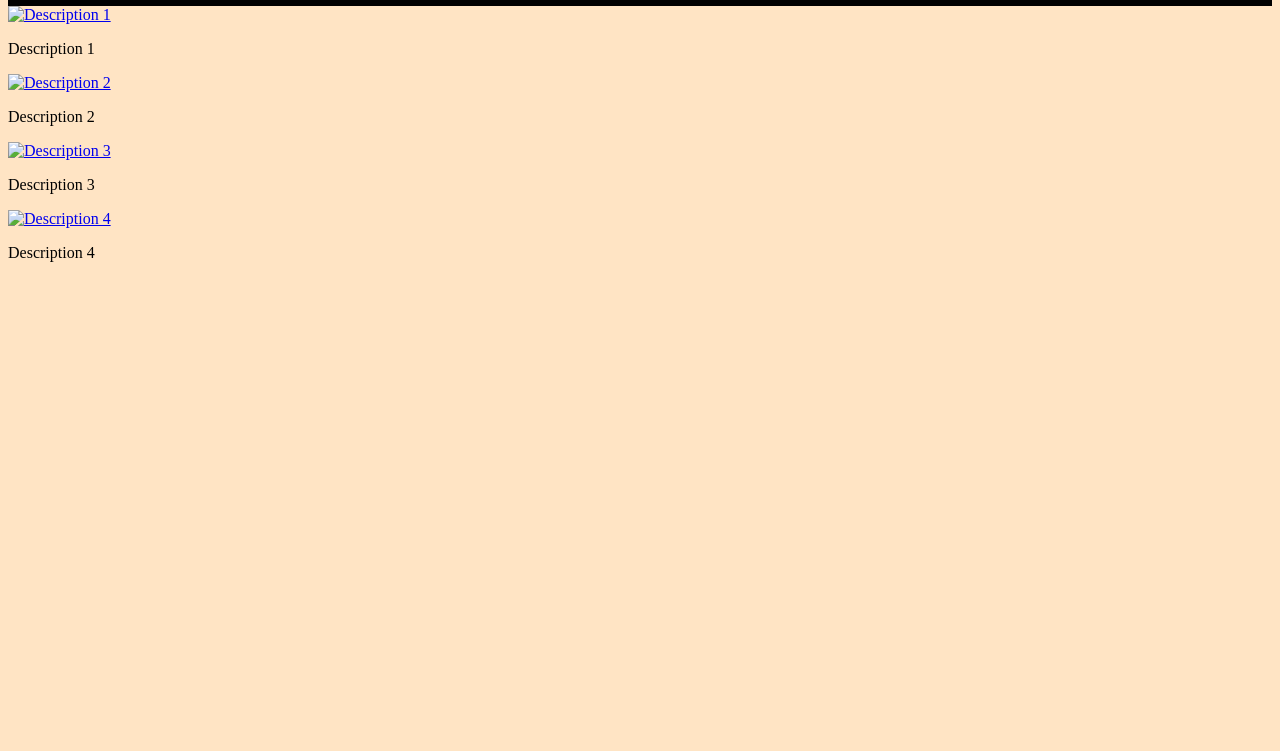
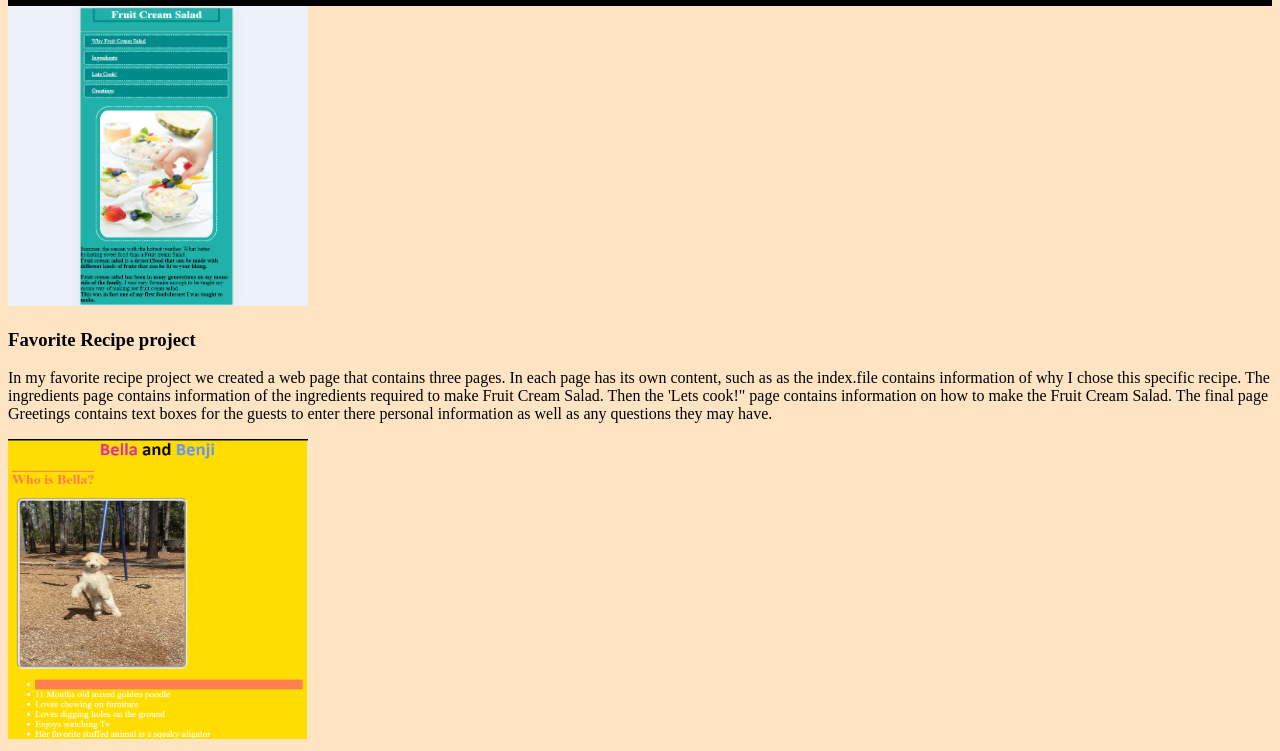
Before and after one commit to Luna9862/portfolio-prjt, a plain HTML site: page projects.html in a window 1280 px wide. Shown: the part 49-800 px from the top of the page. Drawn offline with Linux system fonts and the light colour scheme.

Commit message:
added image

```diff
--- a/projects.html
+++ b/projects.html
@@ -16,31 +16,24 @@
             <a href="interests.html">Interests</a>
         </nav>
     </header>
-    <div class="image-gallery">
-        <div class="image-item">
-            <a href="https://example.com/link1" target="_blank">
-                <img src="image1.jpg" alt="Description 1">
-            </a>
-            <p>Description 1</p>
-        </div>
-        <div class="image-item">
-            <a href="https://example.com/link2" target="_blank">
-                <img src="image2.jpg" alt="Description 2">
-            </a>
-            <p>Description 2</p>
-        </div>
-        <div class="image-item">
-            <a href="https://example.com/link3" target="_blank">
-                <img src="image3.jpg" alt="Description 3">
-            </a>
-            <p>Description 3</p>
-        </div>
-        <div class="image-item">
-            <a href="https://example.com/link4" target="_blank">
-                <img src="image4.jpg" alt="Description 4">
-            </a>
-            <p>Description 4</p>
-        </div>
+    <div class="list">
+        <div class="ingredients image">
+            <img src="Ingre_prjt.png" alt="Project 1 of Recipe" width="300" height="300">
+            <h3>Favorite Recipe project <h3>
+            </div>
+            <p>In my favorite recipe project we created a web page that contains three pages. In each page has its own content, such as as the index.file contains information of why I chose this specific recipe. The ingredients page contains information of the ingredients required to make Fruit Cream Salad. Then the 'Lets cook!" page contains information on how to make the Fruit Cream Salad. The final page Greetings contains text boxes for the guests to enter there personal information as well as any questions they may have. </p>
+
+        <div class="ingredients">
+                <img src="bella y benji.png" alt="Project2 of CSS properties" width="300" height="300">
+                <h3>CSS-Properties Activity</h3>
+            </div>
+                <p> In the CSS-properties activty I created a web page with information about my dogs. Within, the project there were some requirements that helped me understand how to code in css. Using @keyframes in one of the images to give the image a rotating effect.</p>
+
+        <div class="images">
+                <img src="Githubprjt.png" alt="Porject3 of GitHub Group Project" width="300" height="300">
+                <h3>GitHub group project </h3>
+            </div>
+                <p>In the Github group project, I searched up an image and using its link added it into the group repo Justice made. In Github group I learned how to work as a team and communicate the troublesome we may have had upon adding our own inforation on the group project.</p>
     </div>
 </body>
 </html>
--- a/styles.css
+++ b/styles.css
@@ -55,14 +55,20 @@ body {
 }
 .images img{
     height:200px;
-    left: 50%;
+    /* left: 50%; */
     bottom: 0;
-    transform: translateX(200px);
+
 }
 .images:hover .shape{
     bottom:60px;
 }
+.me {
+    /* transform: translateX(200px); */
+    position: relative;
+    left: 200px;
+}
 .me:hover {
     left:45%;
-    transform: translateY(100px);
+    /* transform: translateX(200px); */
+    transform: translateY(20px);
 }
```
Also changed, not shown: 1 other file.
